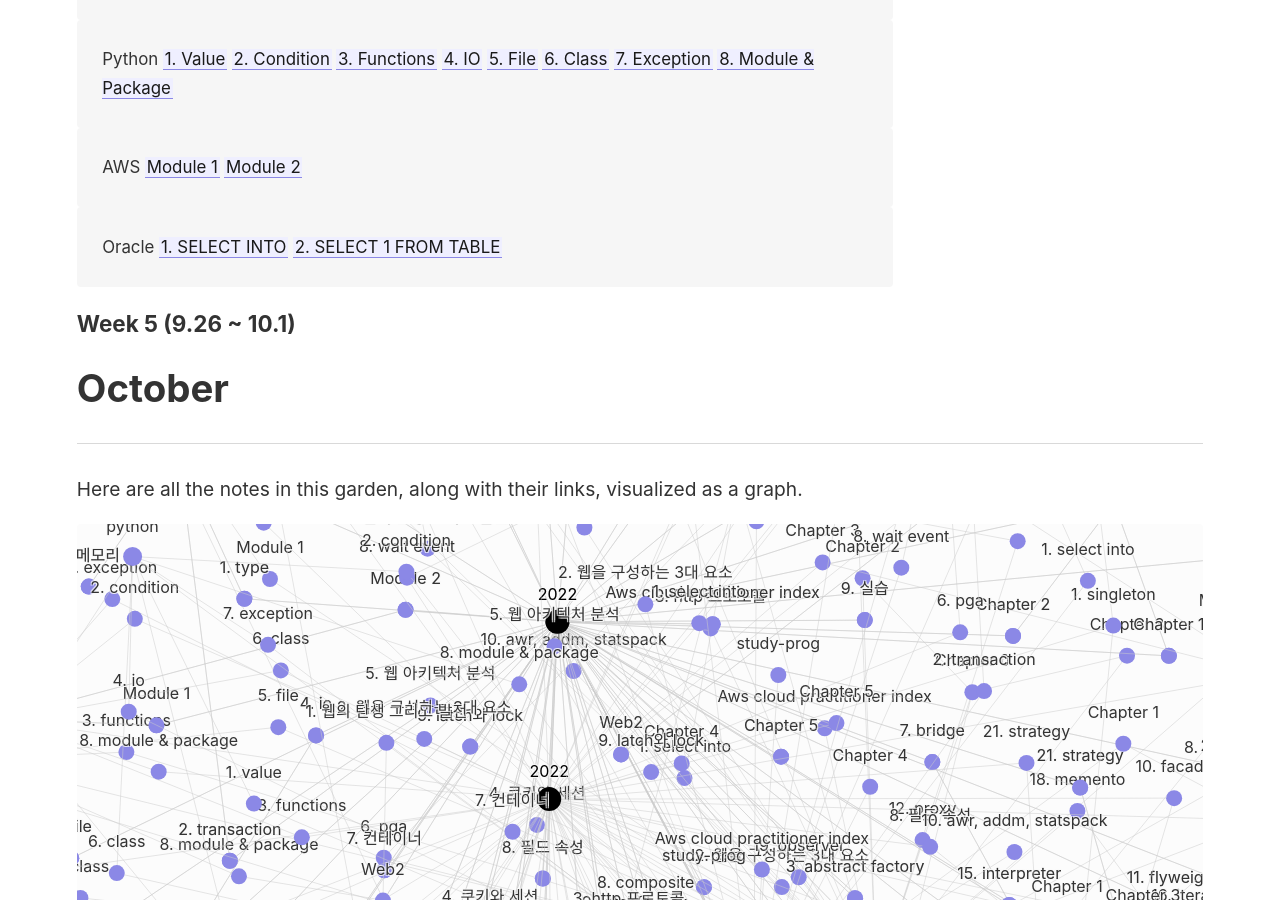
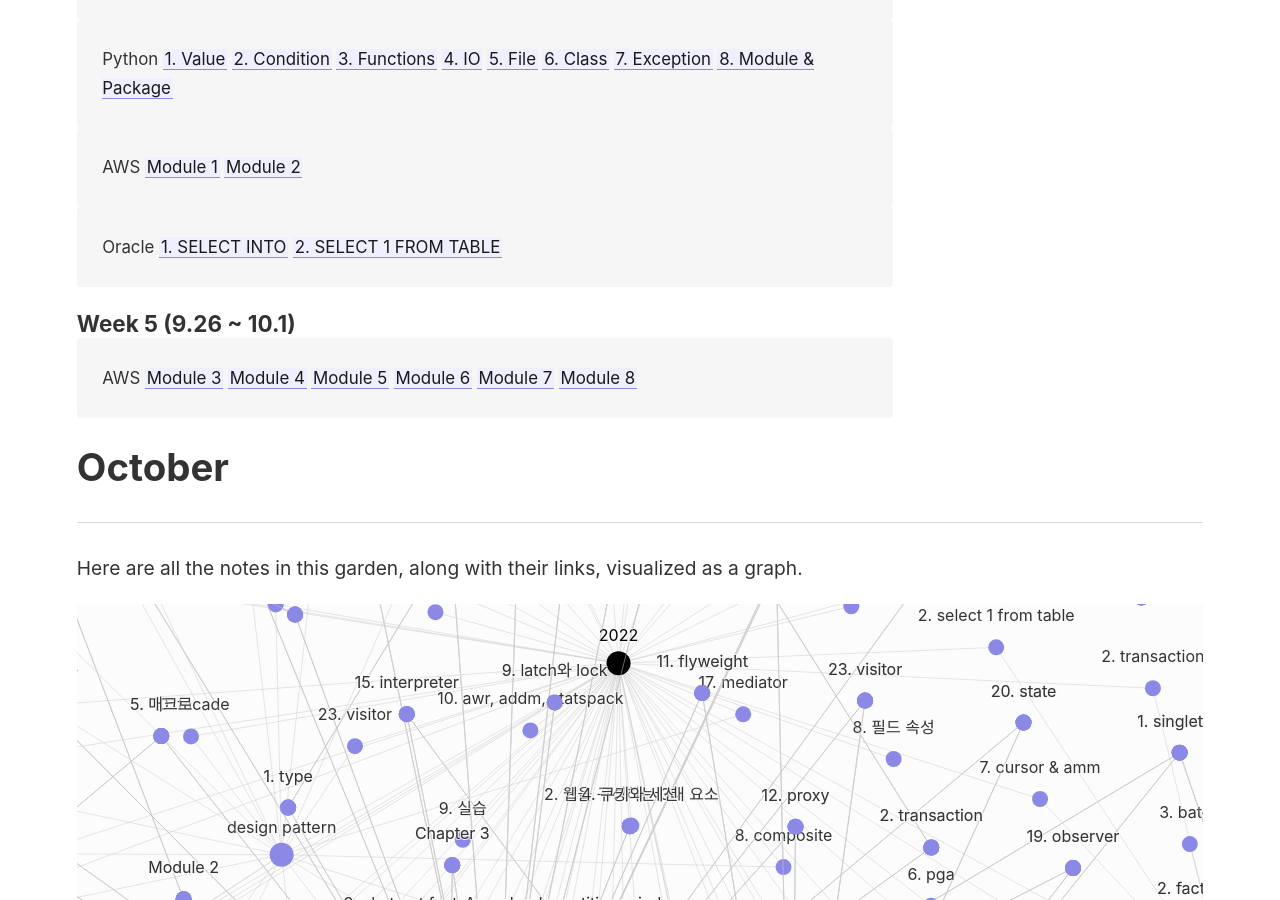
Before and after one commit to innjie/mydocs, a Jekyll site: the page built from _notes/documents/backup/study-prog/2022.md, in a window 1280 px wide and 900 px high, scrolled down 2276 px. Built offline with Jekyll 4.4.1, drawn with Linux system fonts in a browser that asks for light colours; some of the changed text lies outside the part shown.

Commit message:
[update] index

```diff
--- a/_notes/documents/backup/study-prog/2022.md
+++ b/_notes/documents/backup/study-prog/2022.md
@@ -125,6 +125,13 @@
 > [[2. SELECT 1 FROM TABLE]]
 
 ### Week 5 (9.26 ~ 10.1)
-
+> AWS
+> [[Module 3]]
+> [[Module 4]]
+> [[Module 5]]
+> [[Module 6]]
+> [[Module 7]]
+> [[Module 8]]
+>
 
 # October
--- a/_notes/documents/backup/study/AWS/AWS cloud practitioner/lecture/lecture index.md
+++ b/_notes/documents/backup/study/AWS/AWS cloud practitioner/lecture/lecture index.md
@@ -1,3 +1,10 @@
+---
+layout: page
+title: awslecture
+id: awslecture
+permalink: /awslecture
+---
+
 ## [AWS 강의](https://explore.skillbuilder.aws/learn/course/13522/aws-cloud-practitioner-essentials-korean-hangug-eo-gang-ui)
 
 ### 자료
@@ -8,4 +15,9 @@
 - [[Module 1]]
 - [[Module 2]]
 - [[Module 3]]
+- [[Module 4]]
+- [[Module 5]]
+- [[Module 6]]
+- [[Module 7]]
+- [[Module 8]]
 -
```
